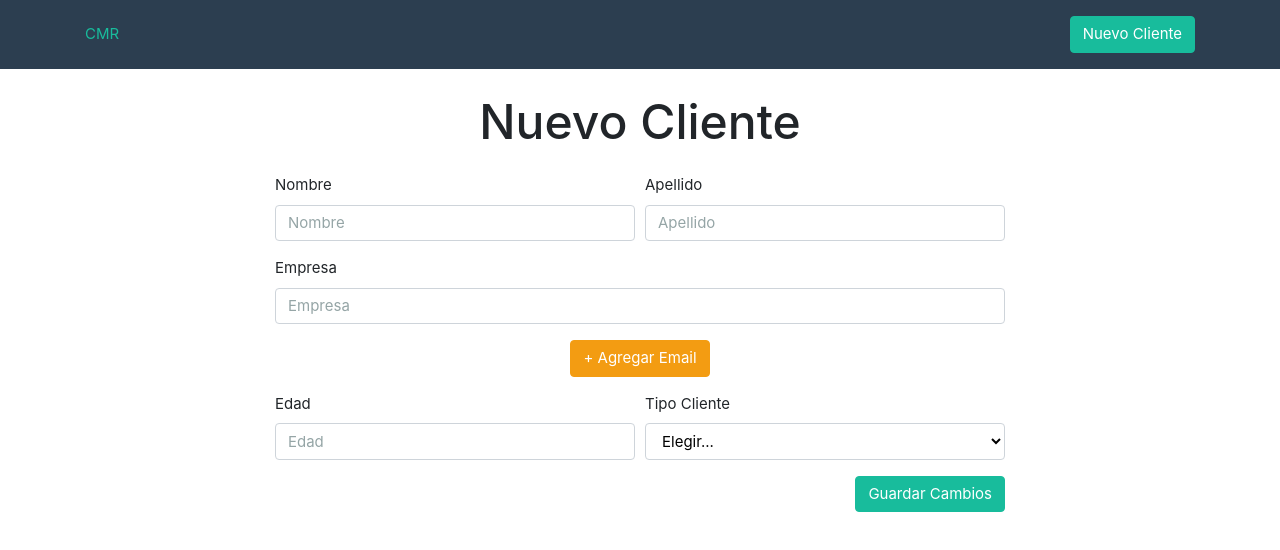
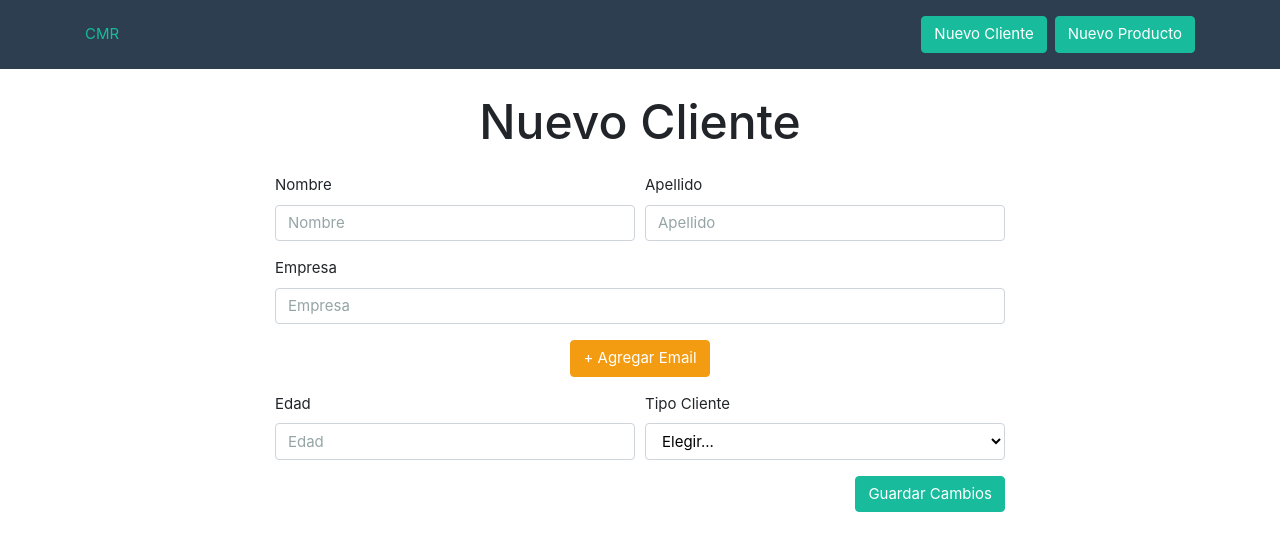
Before and after one commit to crisroddev/crm-graphql, a React (Create React App) app in the folder client/: page /cliente/nuevo in a window 1280 px wide. Shown: the top 550 px of the page. Built offline with nearby package versions, Linux system fonts and the light colour scheme.

Commit message:
header product button

```diff
--- a/client/src/components/Layout/Header.js
+++ b/client/src/components/Layout/Header.js
@@ -13,9 +13,14 @@ const Header = () => (
 
             <div className="collapse navbar-collapse" id="navegacion">
                 <ul className="navbar-nav ml-auto text-right">
-                    <li className="nav-item active">
+                    <li className="nav-item active mr-2">
                         <Link to="cliente/nuevo" className="btn btn-success">
                             Nuevo Cliente
+                        </Link>
+                    </li>
+                    <li className="nav-item active">
+                        <Link to="producto/nuevo" className="btn btn-success">
+                            Nuevo Producto
                         </Link>
                     </li>
                 </ul>
```
